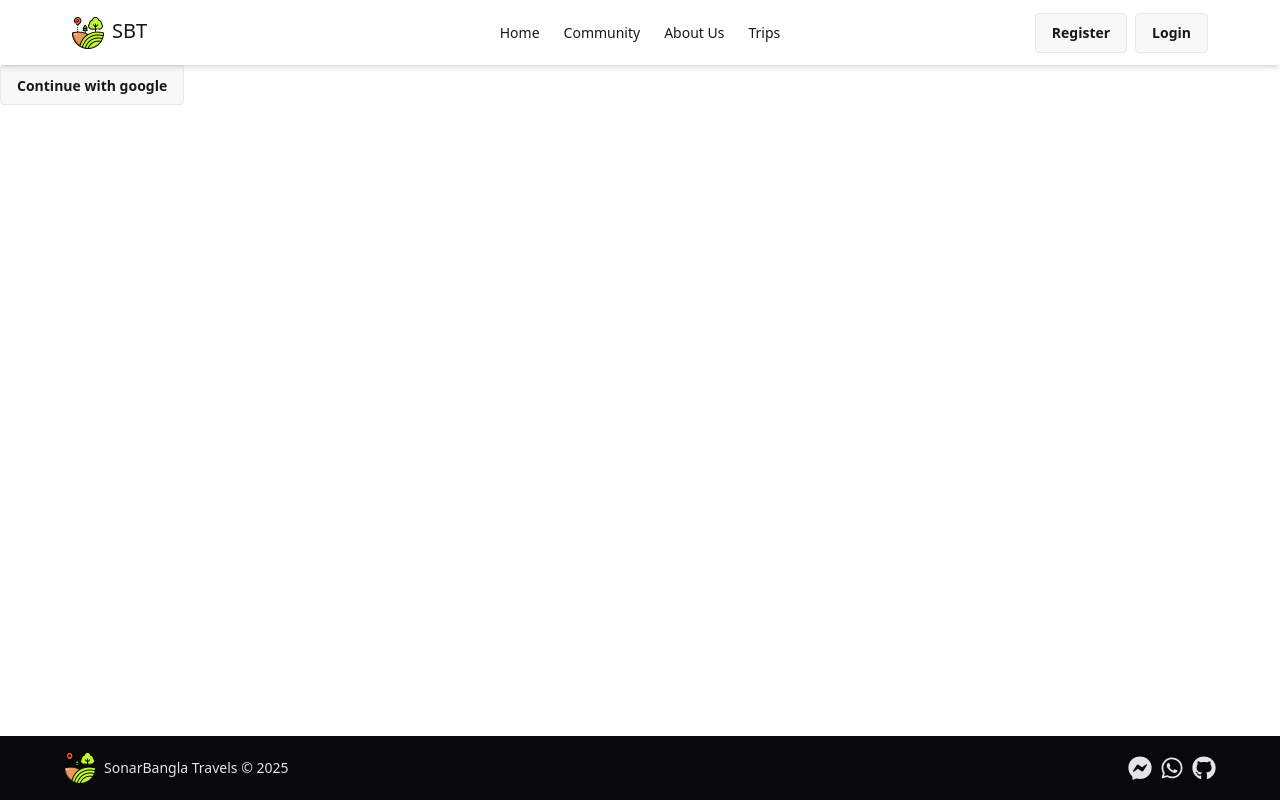
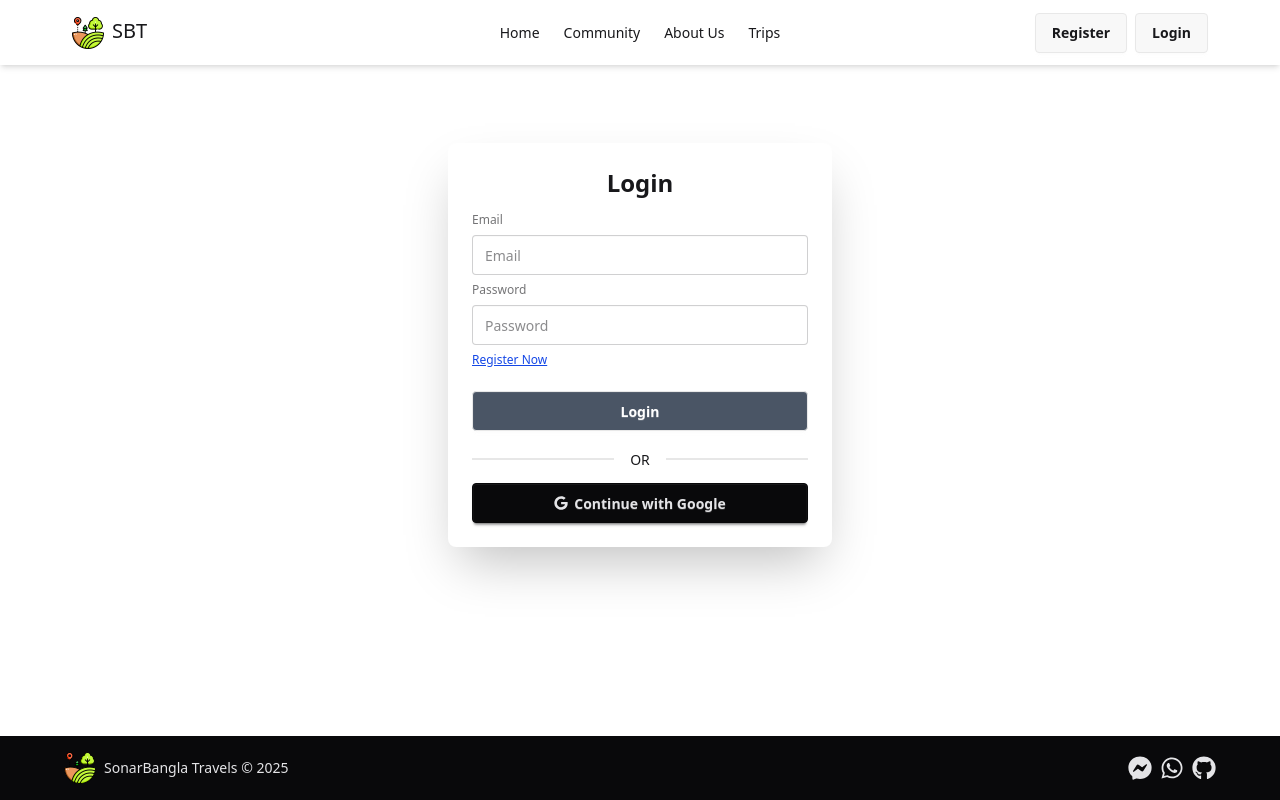
Before and after one commit to toimurhasan/sonarbangla-travels-client, a React (Vite) app: page /login in a window 1280 px wide. Built offline with nearby package versions, Linux system fonts and the light colour scheme; no server answers.

Commit message:
login function added

```diff
--- a/package.json
+++ b/package.json
@@ -17,6 +17,8 @@
     "react-dom": "^19.1.0",
     "react-icons": "^5.5.0",
     "react-router": "^7.6.3",
+    "react-tabs": "^6.1.0",
+    "react-toastify": "^11.0.5",
     "swiper": "^11.2.10",
     "tailwindcss": "^4.1.11"
   },
--- /dev/null
+++ b/src/components/Overview.jsx
@@ -0,0 +1,32 @@
+const Overview = () => {
+  return (
+    <section className=" py-12 px-4 md:px-8 lg:px-16">
+      <div className="max-w-6xl mx-auto grid md:grid-cols-2 gap-10 items-center">
+        {/* Text Content */}
+        <div>
+          <h2 className="text-3xl md:text-4xl font-bold  mb-4">Discover Bangladesh Now</h2>
+          <p className=" text-lg leading-relaxed">
+            Our platform helps travelers explore the beauty, culture, and hidden gems of Bangladesh.
+            Whether you're a local adventurer or a global wanderer, you can find curated packages,
+            authentic stories, and expert tour guides who make your journey unforgettable. Let us
+            guide you through breathtaking landscapes, vibrant festivals, and timeless traditions.
+          </p>
+        </div>
+
+        {/* Video Content */}
+        <div className="aspect-w-16 aspect-h-9">
+          <iframe
+            className="w-full h-full rounded-xl shadow-lg"
+            src="https://www.youtube.com/embed/BQnKwFJ5T6M"
+            title="Explore Bangladesh"
+            frameBorder="0"
+            allow="accelerometer; autoplay; clipboard-write; encrypted-media; gyroscope; picture-in-picture"
+            allowFullScreen
+          ></iframe>
+        </div>
+      </div>
+    </section>
+  );
+};
+
+export default Overview;
--- a/src/pages/Home.jsx
+++ b/src/pages/Home.jsx
@@ -1,10 +1,12 @@
 import React from "react";
 import BannerSwiper from "../components/BannerSwiper";
+import Overview from "../components/Overview";
 
 const Home = () => {
   return (
     <div>
       <BannerSwiper></BannerSwiper>
+      <Overview></Overview>
     </div>
   );
 };
--- a/src/pages/Login.jsx
+++ b/src/pages/Login.jsx
@@ -1,8 +1,31 @@
 import React, { use } from "react";
+import { Link, useLocation, useNavigate } from "react-router";
 import { AuthContext } from "../contexts/AuthContext";
+import { toast } from "react-toastify";
+import { FaGoogle } from "react-icons/fa";
 
 const Login = () => {
-  const { continueWithGoogle } = use(AuthContext);
+  const { signInUser, continueWithGoogle } = use(AuthContext);
+  const navigate = useNavigate();
+  const location = useLocation();
+  // console.log(location);
+
+  const handleSubmit = (e) => {
+    e.preventDefault();
+    const form = e.target;
+    const email = form.email.value;
+    const password = form.password.value;
+    signInUser(email, password)
+      .then(() => {
+        toast.success("Login Successful.");
+        navigate(location?.state || "/");
+      })
+      .catch((error) => {
+        const errorCode = error.code;
+        toast.error(errorCode);
+      });
+  };
+  // const {  } = use(AuthContext);
   const clickHandler = () => {
     continueWithGoogle()
       .then((result) => {
@@ -19,10 +42,41 @@ const Login = () => {
       });
   };
   return (
-    <div>
-      <button className="btn" onClick={clickHandler}>
-        Continue with google
-      </button>
+     <div className="h-[70vh] flex flex-col justify-center">
+      <div className="card bg-base-100 mx-auto w-full max-w-sm shrink-0 shadow-2xl">
+        <div className="card-body">
+          <h1 className="text-2xl text-center font-semibold">Login</h1>
+          <form onSubmit={handleSubmit} className="fieldset">
+            <label className="label">Email</label>
+            <input
+              required
+              name="email"
+              type="email"
+              className="input w-full"
+              placeholder="Email"
+            />
+            <label className="label">Password</label>
+            <input
+              required
+              name="password"
+              type="password"
+              className="input w-full"
+              placeholder="Password"
+            />
+            <Link to={"/register"} className="link  text-blue-700">
+              Register Now
+            </Link>
+            <button type="submit" className="btn bg-gray-600 hover:bg-gray-500 text-white mt-4">
+              Login
+            </button>
+          </form>
+          <div className="divider my-2">OR</div>
+          <button onClick={clickHandler} className="btn btn-neutral">
+            <FaGoogle />
+           Continue with Google
+          </button>
+        </div>
+      </div>
     </div>
   );
 };
```
Also changed, not shown: 1 other file (tests, documents, lock files or other folders).
